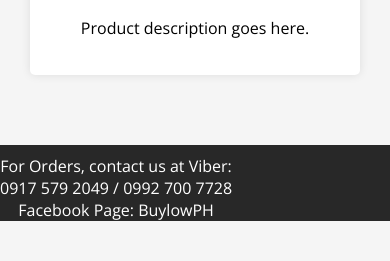
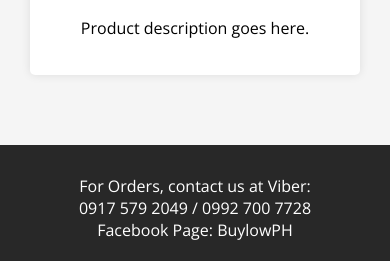
Before and after one commit to SeanMelchor/BuylowPharmacy, a plain HTML site: page index.html in a window 390 px wide. Shown: the part 6617-6878 px from the top of the page. Before the commit the page ends 6838 px from the top, so only its background shows below. Drawn offline with nearby package versions, Linux system fonts and the light colour scheme.

Commit message:
Update index.html

```diff
--- a/index.html
+++ b/index.html
@@ -131,10 +131,14 @@
       }
 
       .footer {
-        padding: 0px;
-        display: flex;
         align-items: center;
-        flex-direction: row;
+        flex-direction: column;
+      }
+
+      .footer .contact {
+        margin-top: 10px;
+        align-items: center;
+        flex-direction: column;
       }
 
       .navigation {
```
